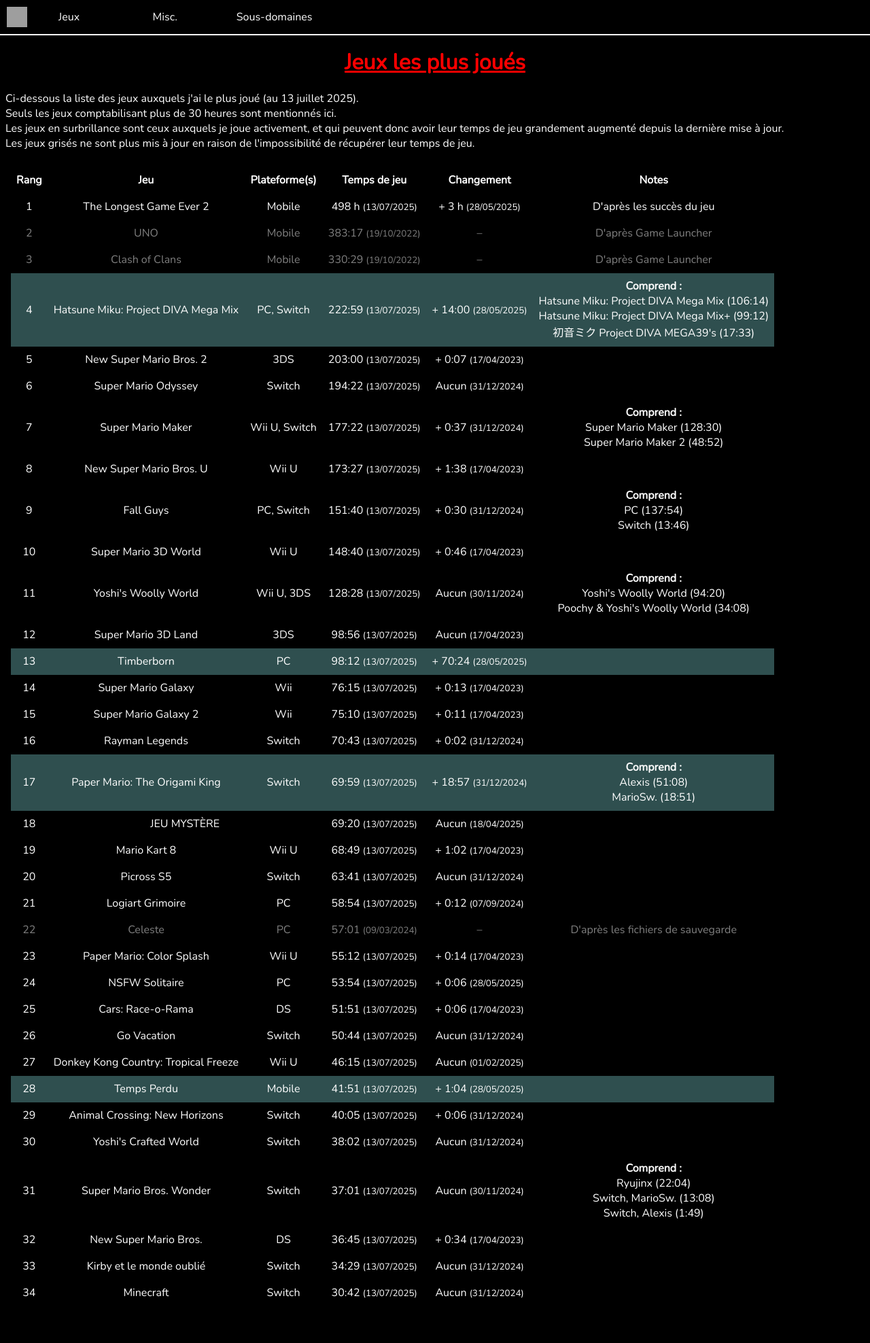
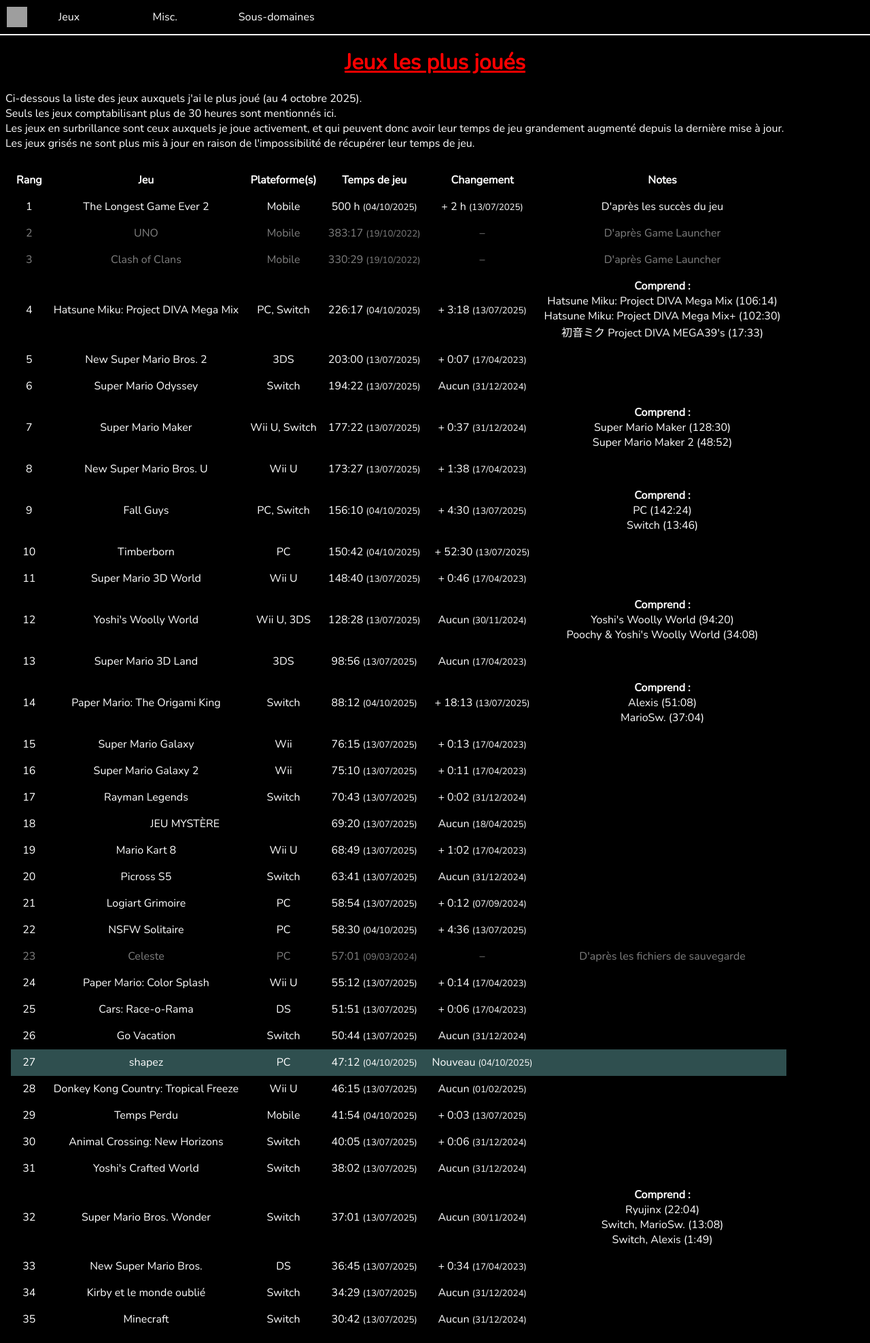
Before and after one commit to MarioSwitch/marioswitch.github.io, a PHP site: page /pages/misc/games.php in a window 1280 px wide. Shown: the whole page at 68% size. Before the commit the page ends 1910 px from the top, so only its background shows below. Run offline with PHP 8.4, Linux system fonts and the light colour scheme; grey boxes are pictures that could not be loaded.

Commit message:
[117] Updated games + menu, fixed speedrun

```diff
--- a/pages/misc/games.php
+++ b/pages/misc/games.php
@@ -13,7 +13,7 @@
 		<?php insertMenu(); ?>
 		<h1>Jeux les plus joués</h1>
 		<p>
-			Ci-dessous la liste des jeux auxquels j'ai le plus joué (au 13 juillet 2025).<br>
+			Ci-dessous la liste des jeux auxquels j'ai le plus joué (au 4 octobre 2025).<br>
 			Seuls les jeux comptabilisant plus de 30 heures sont mentionnés ici.<br>
 			Les jeux en surbrillance sont ceux auxquels je joue activement, et qui peuvent donc avoir leur temps de jeu grandement augmenté depuis la dernière mise à jour.<br>
 			Les jeux grisés ne sont plus mis à jour en raison de l'impossibilité de récupérer leur temps de jeu.
@@ -31,8 +31,8 @@
 				<td><?= rank(1); ?></td>
 				<td>The Longest Game Ever 2</td>
 				<td>Mobile</td>
-				<td>498 h <small>(13/07/2025)</small></td>
-				<td>+ 3 h <small>(28/05/2025)</small></td>
+				<td>500 h <small>(04/10/2025)</small></td>
+				<td>+ 2 h <small>(13/07/2025)</small></td>
 				<td>D'après les succès du jeu</td>
 			</tr>
 			<tr class="off">
@@ -51,16 +51,16 @@
 				<td>–</td>
 				<td>D'après Game Launcher</td>
 			</tr>
-			<tr class="highlight">
+			<tr>
 				<td><?= rank(); ?></td>
 				<td>Hatsune Miku: Project DIVA Mega Mix</td>
 				<td>PC, Switch</td>
-				<td>222:59 <small>(13/07/2025)</small></td>
-				<td>+ 14:00 <small>(28/05/2025)</small></td>
+				<td>226:17 <small>(04/10/2025)</small></td>
+				<td>+ 3:18 <small>(13/07/2025)</small></td>
 				<td>
 					<b>Comprend :</b>
 					<br>Hatsune Miku: Project DIVA Mega Mix (106:14)
-					<br>Hatsune Miku: Project DIVA Mega Mix+ (99:12)
+					<br>Hatsune Miku: Project DIVA Mega Mix+ (102:30)
 					<br>初音ミク Project DIVA MEGA39's (17:33)
 				</td>
 			</tr>
@@ -104,13 +104,21 @@
 				<td><?= rank(); ?></td>
 				<td>Fall Guys</td>
 				<td>PC, Switch</td>
-				<td>151:40 <small>(13/07/2025)</small></td>
-				<td>+ 0:30 <small>(31/12/2024)</small></td>
+				<td>156:10 <small>(04/10/2025)</small></td>
+				<td>+ 4:30 <small>(13/07/2025)</small></td>
 				<td>
 					<b>Comprend :</b>
-					<br>PC (137:54)
+					<br>PC (142:24)
 					<br>Switch (13:46)
 				</td>
+			</tr>
+			<tr>
+				<td><?= rank(); ?></td>
+				<td>Timberborn</td>
+				<td>PC</td>
+				<td>150:42 <small>(04/10/2025)</small></td>
+				<td>+ 52:30 <small>(13/07/2025)</small></td>
+				<td></td>
 			</tr>
 			<tr>
 				<td><?= rank(); ?></td>
@@ -140,13 +148,17 @@
 				<td>Aucun <small>(17/04/2023)</small></td>
 				<td></td>
 			</tr>
-			<tr class="highlight">
+			<tr>
 				<td><?= rank(); ?></td>
-				<td>Timberborn</td>
-				<td>PC</td>
-				<td>98:12 <small>(13/07/2025)</small></td>
-				<td>+ 70:24 <small>(28/05/2025)</small></td>
-				<td></td>
+				<td>Paper Mario: The Origami King</td>
+				<td>Switch</td>
+				<td>88:12 <small>(04/10/2025)</small></td>
+				<td>+ 18:13 <small>(13/07/2025)</small></td>
+				<td>
+					<b>Comprend :</b>
+					<br>Alexis (51:08)
+					<br>MarioSw. (37:04)
+				</td>
 			</tr>
 			<tr>
 				<td><?= rank(); ?></td>
@@ -171,18 +183,6 @@
 				<td>70:43 <small>(13/07/2025)</small></td>
 				<td>+ 0:02 <small>(31/12/2024)</small></td>
 				<td></td>
-			</tr>
-			<tr class="highlight">
-				<td><?= rank(); ?></td>
-				<td>Paper Mario: The Origami King</td>
-				<td>Switch</td>
-				<td>69:59 <small>(13/07/2025)</small></td>
-				<td>+ 18:57 <small>(31/12/2024)</small></td>
-				<td>
-					<b>Comprend :</b>
-					<br>Alexis (51:08)
-					<br>MarioSw. (18:51)
-				</td>
 			</tr>
 			<tr>
 				<td><?= rank(); ?></td>
@@ -215,6 +215,14 @@
 				<td>+ 0:12 <small>(07/09/2024)</small></td>
 				<td></td>
 			</tr>
+			<tr>
+				<td><?= rank(); ?></td>
+				<td>NSFW Solitaire</td>
+				<td>PC</td>
+				<td>58:30 <small>(04/10/2025)</small></td>
+				<td>+ 4:36 <small>(13/07/2025)</small></td>
+				<td></td>
+			</tr>
 			<tr class="off">
 				<td><?= rank(); ?></td>
 				<td>Celeste</td>
@@ -233,14 +241,6 @@
 			</tr>
 			<tr>
 				<td><?= rank(); ?></td>
-				<td>NSFW Solitaire</td>
-				<td>PC</td>
-				<td>53:54 <small>(13/07/2025)</small></td>
-				<td>+ 0:06 <small>(28/05/2025)</small></td>
-				<td></td>
-			</tr>
-			<tr>
-				<td><?= rank(); ?></td>
 				<td>Cars: Race-o-Rama</td>
 				<td>DS</td>
 				<td>51:51 <small>(13/07/2025)</small></td>
@@ -255,6 +255,14 @@
 				<td>Aucun <small>(31/12/2024)</small></td>
 				<td></td>
 			</tr>
+			<tr class="highlight">
+				<td><?= rank(); ?></td>
+				<td>shapez</td>
+				<td>PC</td>
+				<td>47:12 <small>(04/10/2025)</small></td>
+				<td>Nouveau <small>(04/10/2025)</small></td>
+				<td></td>
+			</tr>
 			<tr>
 				<td><?= rank(); ?></td>
 				<td>Donkey Kong Country: Tropical Freeze</td>
@@ -263,12 +271,12 @@
 				<td>Aucun <small>(01/02/2025)</small></td>
 				<td></td>
 			</tr>
-			<tr class="highlight">
+			<tr>
 				<td><?= rank(); ?></td>
 				<td>Temps Perdu</td>
 				<td>Mobile</td>
-				<td>41:51 <small>(13/07/2025)</small></td>
-				<td>+ 1:04 <small>(28/05/2025)</small></td>
+				<td>41:54 <small>(04/10/2025)</small></td>
+				<td>+ 0:03 <small>(13/07/2025)</small></td>
 				<td></td>
 			</tr>
 			<tr>
--- a/pages/misc/speedrun.php
+++ b/pages/misc/speedrun.php
@@ -57,7 +57,7 @@
 		<?php
 			$fps =    !empty($_REQUEST["fps"])          ? $_REQUEST["fps"]          : 60;
 
-			$startHHMMSSFF = !empty($_REQUEST["startHHMMSSFF"]) ? $_REQUEST["startHHMMSSFF"] : "00:00:00:00";
+			$startHHMMSSFF = !empty($_REQUEST["startHHMMSSFF"]) ? $_REQUEST["startHHMMSSFF"] : "";
 			$startHHMMSSFF = explode(":", $startHHMMSSFF);
 			if(count($startHHMMSSFF) == 4){
 				$startH = intval($startHHMMSSFF[0]);
@@ -71,7 +71,7 @@
 				$startF = !empty($_REQUEST["startFrames"])  ? $_REQUEST["startFrames"]  : 0;
 			}
 
-			$endHHMMSSFF = !empty($_REQUEST["endHHMMSSFF"]) ? $_REQUEST["endHHMMSSFF"] : "00:00:00:00";
+			$endHHMMSSFF = !empty($_REQUEST["endHHMMSSFF"]) ? $_REQUEST["endHHMMSSFF"] : "";
 			$endHHMMSSFF = explode(":", $endHHMMSSFF);
 			if(count($endHHMMSSFF) == 4){
 				$endH = intval($endHHMMSSFF[0]);
--- a/resources/php/menu.php
+++ b/resources/php/menu.php
@@ -55,7 +55,7 @@
 					<div class=\"item\"><a href=\"https://www.marioswitch.fr/pages/misc/speedrun.php\">Calculatrice de temps</a></div>
 				</div>
 				<div class=\"category\">Sous-domaines
-					<div class=\"item\"><a href=\"http://freedictions.marioswitch.fr/\">Freedictions</a> (v3)</div>
+					<div class=\"item\"><a href=\"https://predictions.marioswitch.fr\">Prédictions</a> (v2.1)</div>
 				</div>
 			</div>
 		");
```
